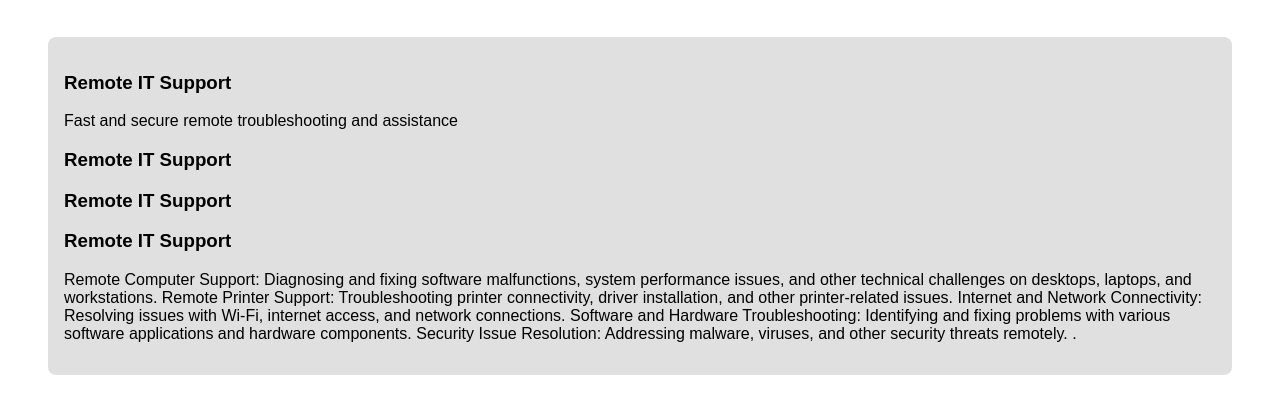
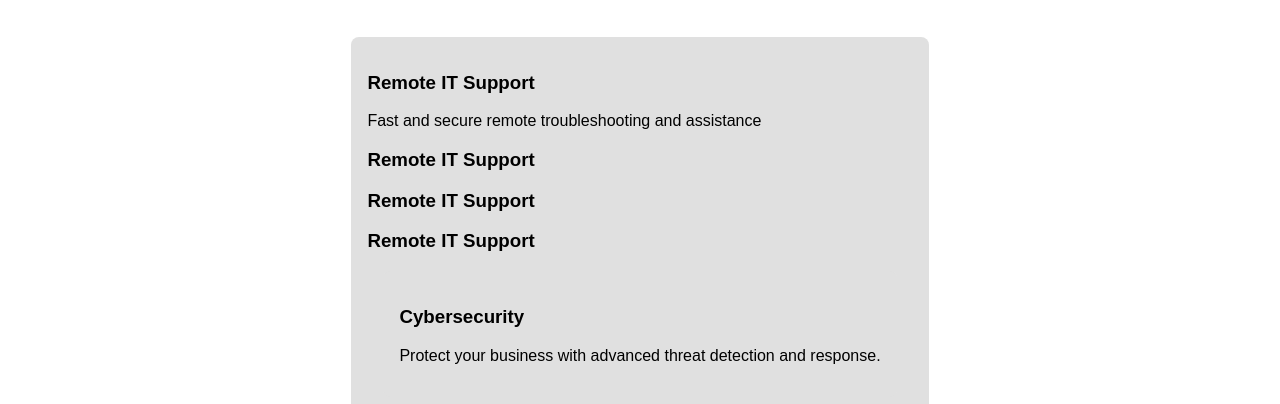
Before and after one commit to KC-1996/deoria, a plain HTML site: page index.html in a window 1280 px wide. Shown: the part 410-814 px from the top of the page. Drawn offline with Linux system fonts and the light colour scheme.

Commit message:
Update index.html

```diff
--- a/index.html
+++ b/index.html
@@ -47,11 +47,6 @@
       <h3>Remote IT Support</h3>
       <h3>Remote IT Support</h3>
       <h3>Remote IT Support</h3>
-Remote Computer Support: Diagnosing and fixing software malfunctions, system performance issues, and other technical challenges on desktops, laptops, and workstations.
-Remote Printer Support: Troubleshooting printer connectivity, driver installation, and other printer-related issues.
-Internet and Network Connectivity: Resolving issues with Wi-Fi, internet access, and network connections.
-Software and Hardware Troubleshooting: Identifying and fixing problems with various software applications and hardware components.
-Security Issue Resolution: Addressing malware, viruses, and other security threats remotely. .</p></div>
     <div class="service-item"><h3>Cybersecurity</h3><p>Protect your business with advanced threat detection and response.</p></div>
     <div class="service-item"><h3>Cloud Solutions</h3><p>Scalable cloud infrastructure and migration services.</p></div>
   </div>
```
